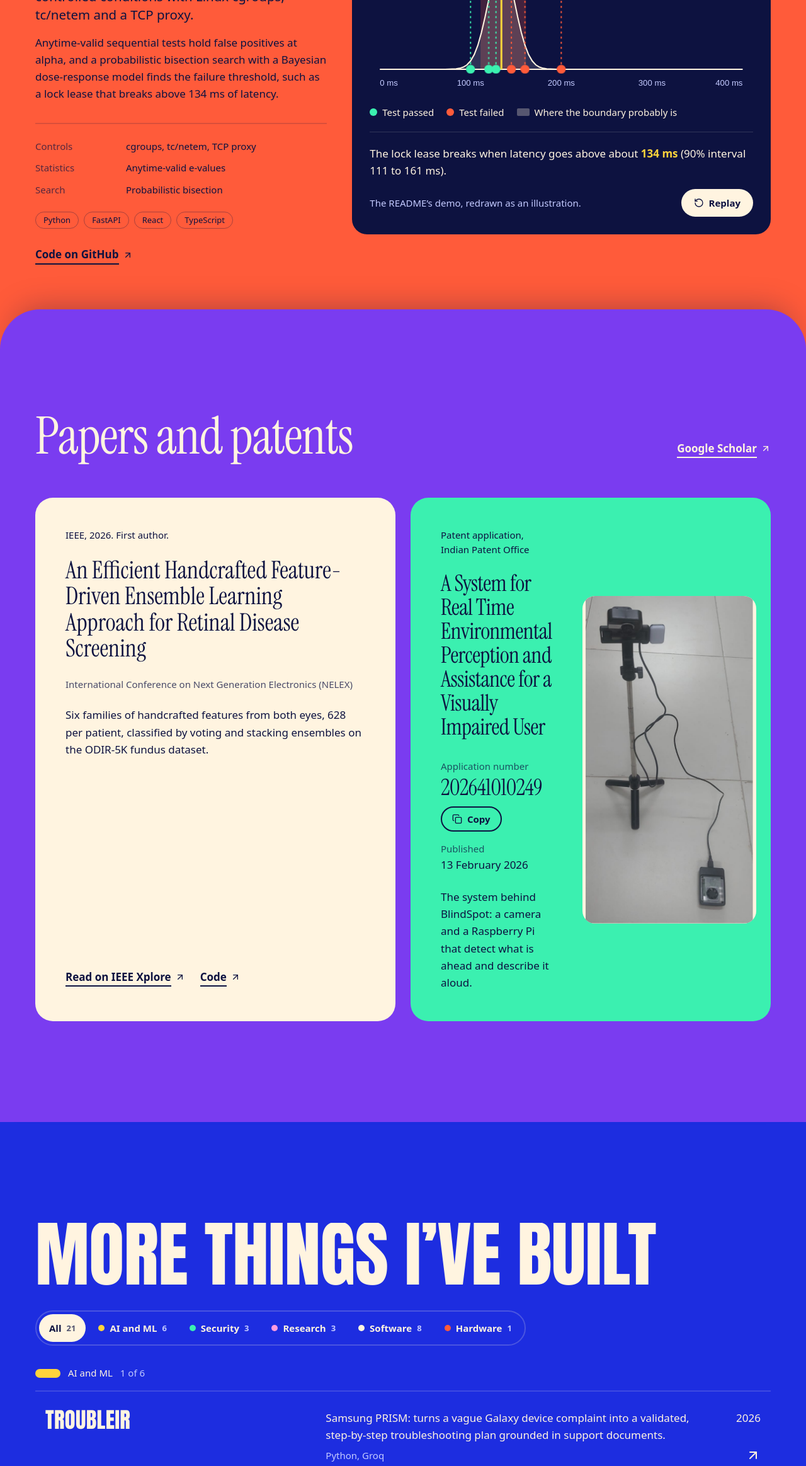
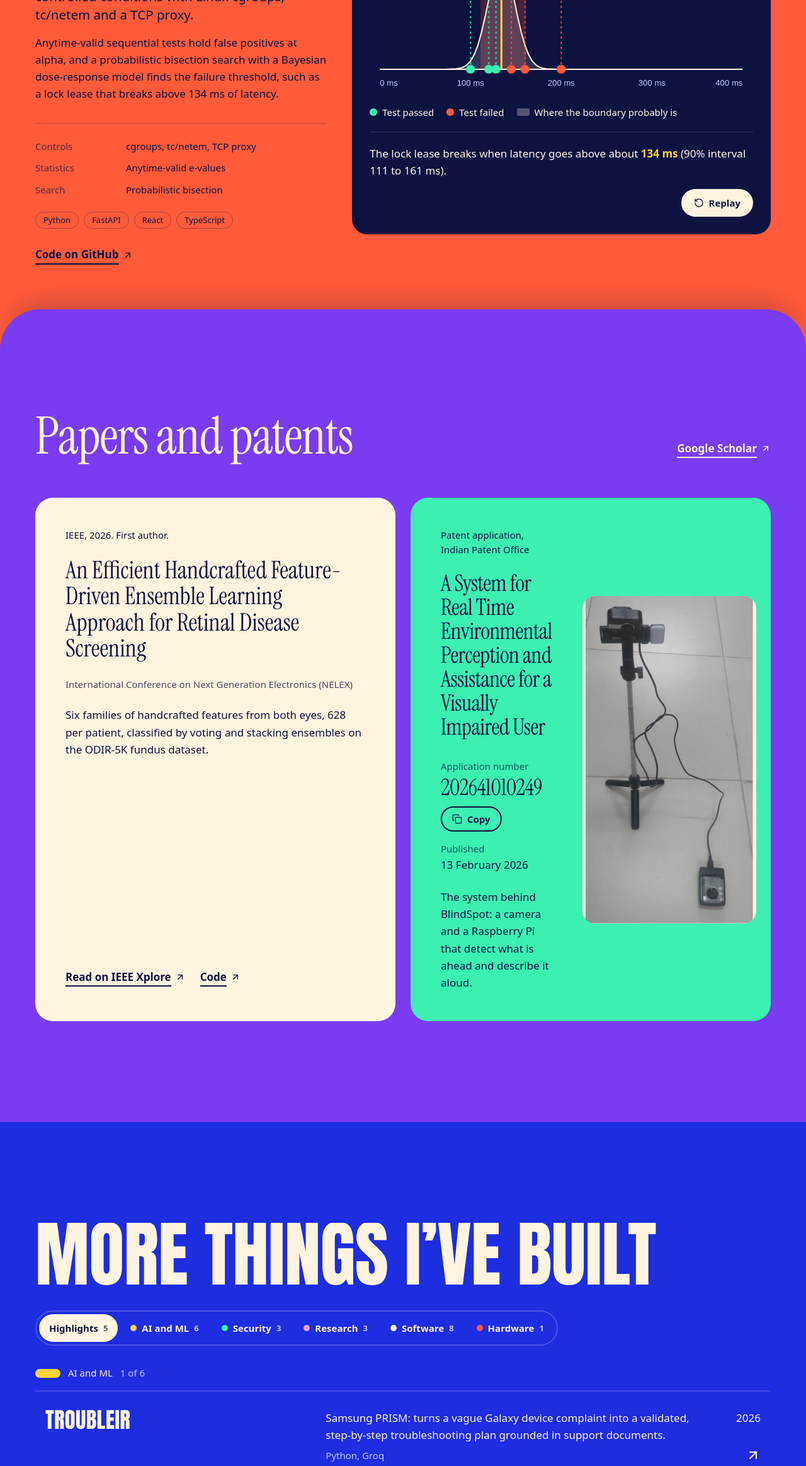
Before and after one commit to parth-garg01/Profile, a React (Vite) app: page / in a window 1280 px wide. Shown: the part 4090-6417 px from the top of the page at 63% size. Built offline with nearby package versions, Linux system fonts and the light colour scheme; a web font is replaced by a local one.

Commit message:
Rename the All filter to Highlights and drop the Morph demo caption

```diff
--- a/src/components/Projects.jsx
+++ b/src/components/Projects.jsx
@@ -66,7 +66,7 @@ export default function Projects() {
   useLayoutEffect(() => {
     const b = tabs.current?.querySelector('[aria-pressed="true"]');
     if (b) setPill({ left: b.offsetLeft, width: b.offsetWidth });
-  }, [filter]);
+  }, [filter, all]);
 
   // When the list changes, the rows ease in one after another.
   useLayoutEffect(() => {
@@ -80,7 +80,7 @@ export default function Projects() {
     setFilter(id);
   };
 
-  const options = [{ id: 'all', name: 'All', count: projects.length, color: '#FFF4E0' }, ...CATEGORIES.map((c) => ({ ...c, count: counts[c.id] }))];
+  const options = [{ id: 'all', name: 'Highlights', count: all ? projects.length : projects.filter((p) => p.best).length, color: '#FFF4E0' }, ...CATEGORIES.map((c) => ({ ...c, count: counts[c.id] }))];
   const pillColor = options.find((o) => o.id === filter).color;
 
   return (
--- a/src/components/work/BisectionDemo.jsx
+++ b/src/components/work/BisectionDemo.jsx
@@ -125,8 +125,7 @@ export default function BisectionDemo() {
         )}
       </p>
 
-      <div className="mt-4 flex items-center justify-between gap-3">
-        <span className="text-small text-mist">The README’s demo, redrawn as an illustration.</span>
+      <div className="mt-4 flex items-center justify-end gap-3">
         <button
           type="button"
           onClick={play}
```
